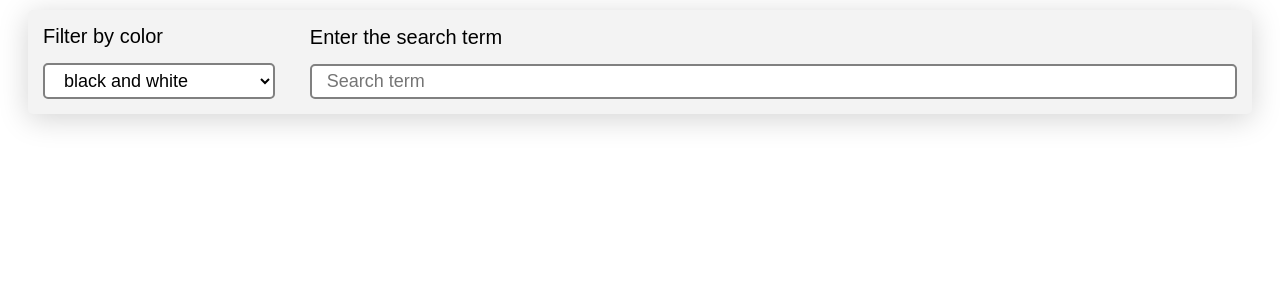
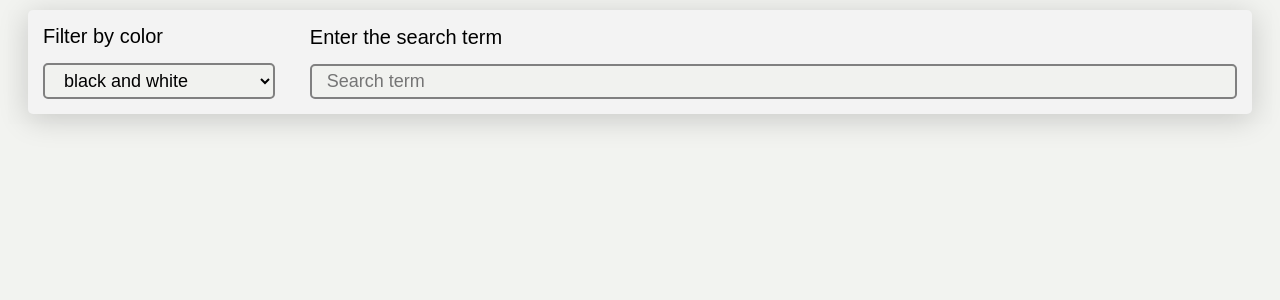
Before and after one commit to klassno3/image-search-using-unsplahed-api, a React (Create React App) app: page / in a window 1280 px wide. Shown: the top 300 px of the page. Built offline with nearby package versions, Linux system fonts and the light colour scheme.

Commit message:
Update searchBar.css

```diff
--- a/src/component/searchBar.css
+++ b/src/component/searchBar.css
@@ -1,5 +1,5 @@
 :root{
-  --color-primary : #fff;
+  --color-primary :#f2f3efee;
   --color-secondary :rgb(243, 243, 243) ;
 *{
   background-color:var(--color-primary);
```
